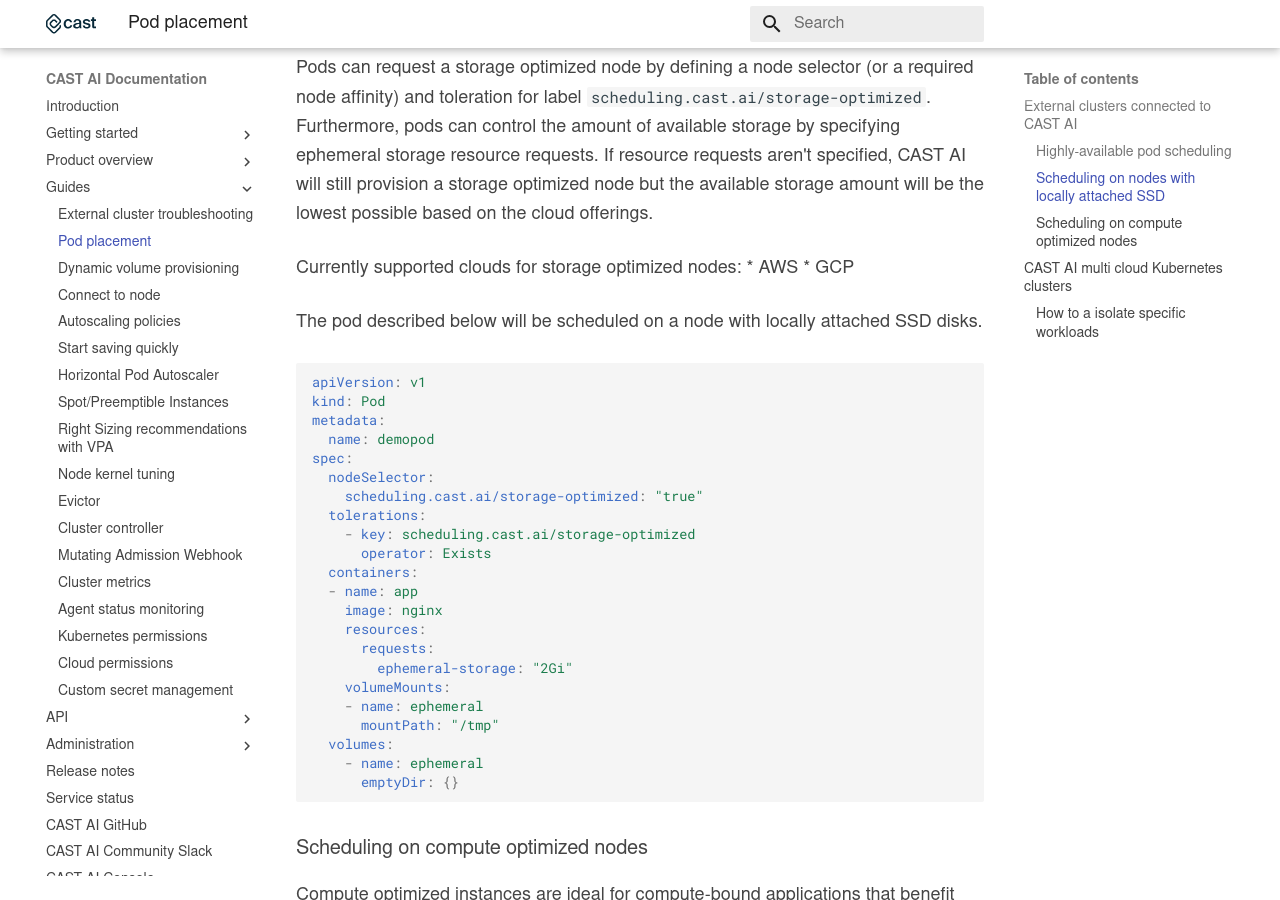
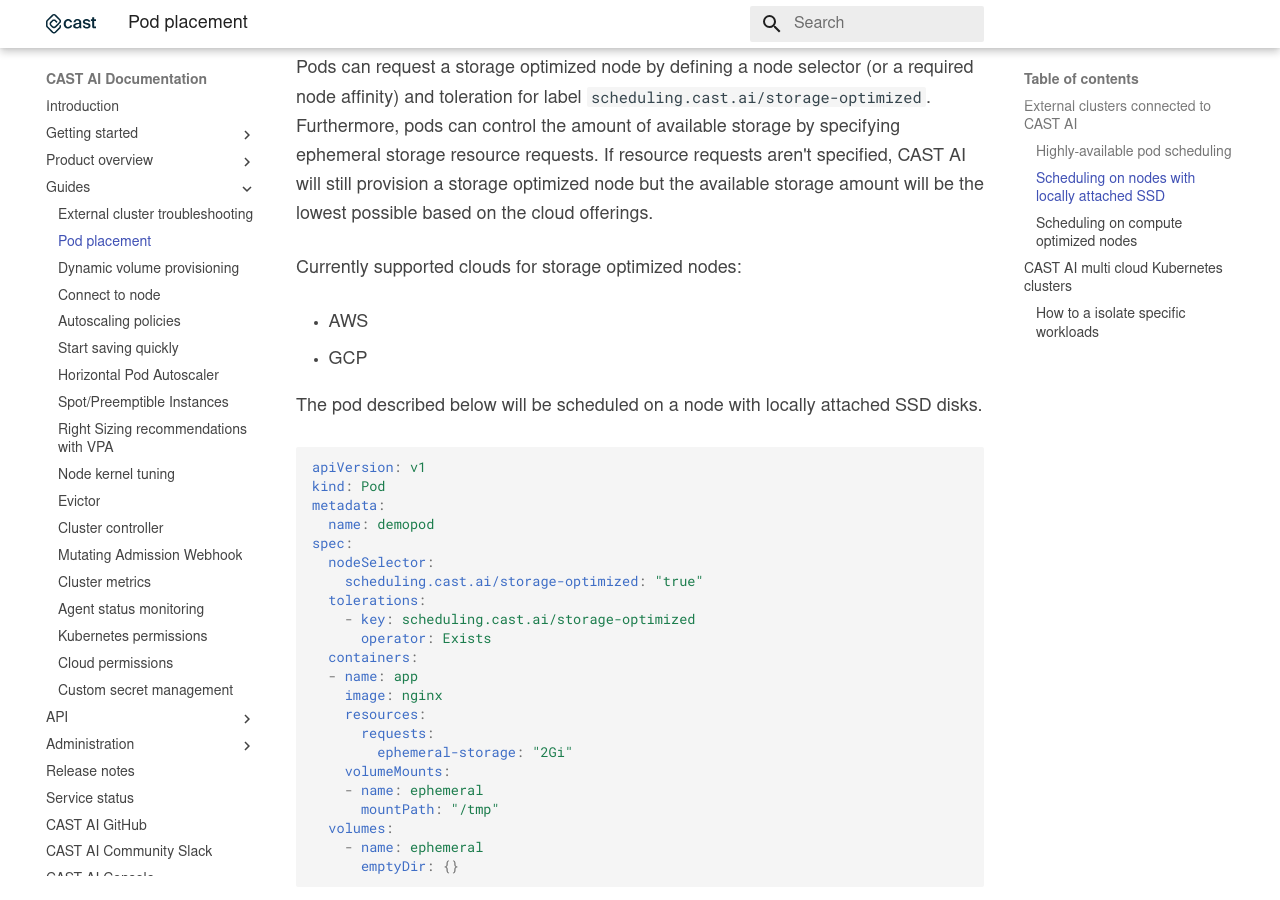
Before and after one commit to castai/docs, an MkDocs documentation site: the page built from docs/guides/pod-placement.md, in a window 1280 px wide and 900 px high, scrolled down 2822 px. Built offline with MkDocs 1.6.1 and Material for MkDocs 9.7.7, drawn with Linux system fonts in a browser that asks for light colours; some web fonts are replaced.

```diff
--- a/docs/guides/pod-placement.md
+++ b/docs/guides/pod-placement.md
@@ -83,8 +83,9 @@ Storage optimized nodes have local SSDs backed by nvme drivers which provide hig
 Pods can request a storage optimized node by defining a node selector (or a required node affinity) and toleration for label `scheduling.cast.ai/storage-optimized`. Furthermore, pods can control the amount of available storage by specifying ephemeral storage resource requests. If resource requests aren't specified, CAST AI will still provision a storage optimized node but the available storage amount will be the lowest possible based on the cloud offerings.
 
 Currently supported clouds for storage optimized nodes:
-* AWS
-* GCP
+
+- AWS
+- GCP
 
 The pod described below will be scheduled on a node with locally attached SSD disks.
 
```
